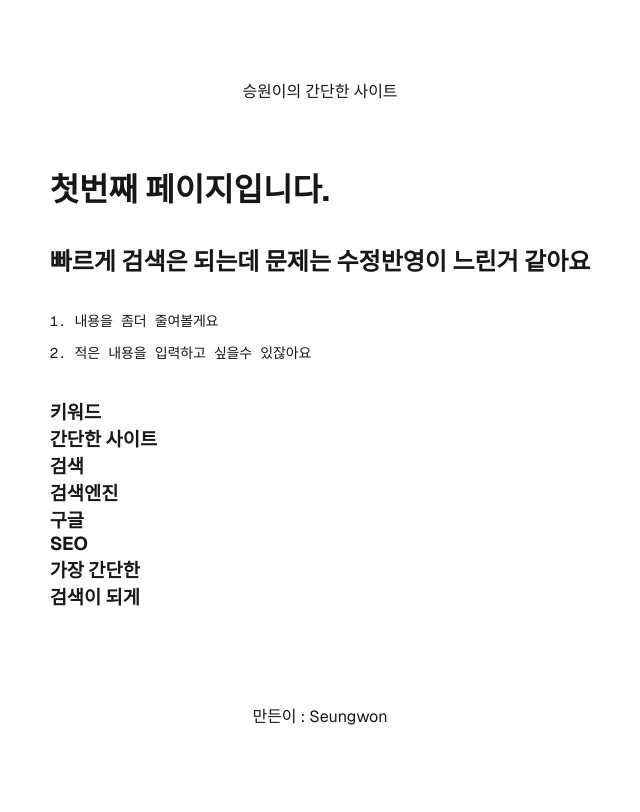
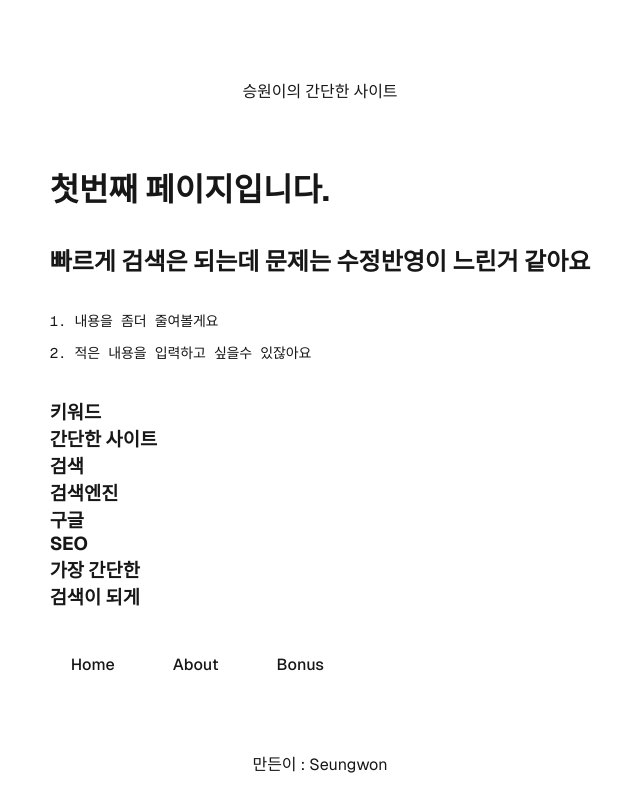
Before and after one commit to seung1/seo-test, a Next.js app: page /about in a window 1280 px wide. Shown: the top 812 px of the page, without its empty margins (320-960 px from the left). Built offline with nearby package versions, Linux system fonts and the light colour scheme.

Commit message:
feat: 페이지 이동 버튼 추가

```diff
--- a/app/about/page.tsx
+++ b/app/about/page.tsx
@@ -1,5 +1,6 @@
 import { Metadata } from "next";
 import styles from "../page.module.css";
+import PageButtonList from "@/components/PageButtonList";
 
 export async function generateMetadata(): Promise<Metadata> {
   return {
@@ -66,7 +67,9 @@ const About = () => {
           <h3>검색이 되게</h3>
         </div>
 
-        <div className={styles.ctas}></div>
+        <div className={styles.ctas}>
+          <PageButtonList />
+        </div>
       </main>
       <footer className={styles.footer}>
         <div>만든이 : Seungwon</div>
--- /dev/null
+++ b/components/PageButtonList.tsx
@@ -0,0 +1,23 @@
+"use client";
+
+import Link from "next/link";
+import { useRouter } from "next/navigation";
+
+const PageButtonList = () => {
+  const { push } = useRouter();
+
+  return (
+    <div
+      style={{
+        display: "flex",
+        gap: "1rem",
+      }}
+    >
+      <Link href="/">Home</Link>
+      <Link href="/about">About</Link>
+      <Link href="/bonus">Bonus</Link>
+    </div>
+  );
+};
+
+export default PageButtonList;
```
Also changed, not shown: app/bonus/page.tsx (+6 -3 lines), app/page.tsx (+5 -2 lines), public/robots.txt, 1 other file (tests, documents, lock files or other folders).
